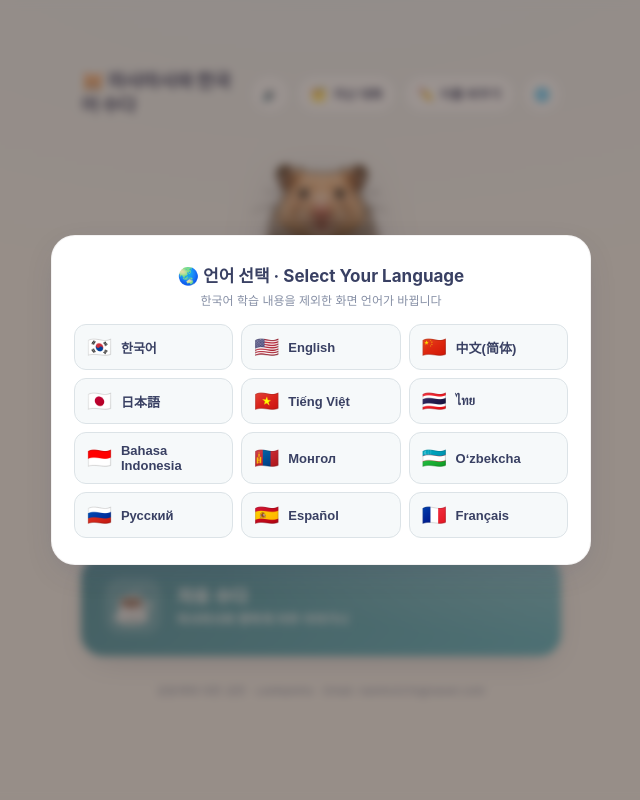
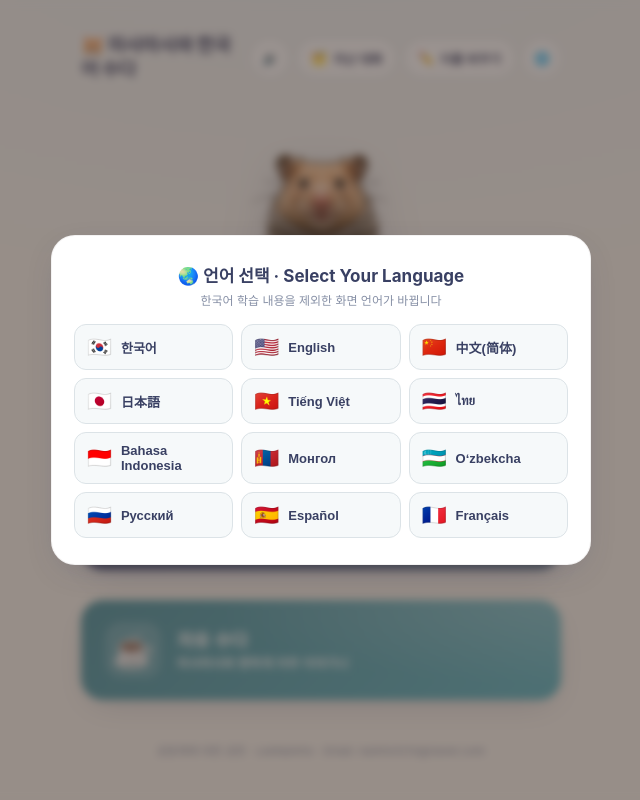
Before and after one commit to aihnamho-hue/LNH_GENAICHATBOT_DIC, a FastAPI app: page / in a window 1280 px wide. Shown: the whole page, without its empty margins (319-959 px from the left). Run offline with FastAPI, Linux system fonts and the light colour scheme.

Commit message:
Add files via upload

```diff
--- a/main.py
+++ b/main.py
@@ -20,7 +20,7 @@ load_dotenv()
 
 # 배포 확인용 버전 — 화면 좌측 상태줄과 서버 로그에 표시됨 (버전 올릴 때 날짜도 갱신!)
 # ※ 변경 이력은 개발일지_CHANGELOG.md에 버전·날짜별로 기록할 것 (박사 논문 개발 기록용)
-APP_VERSION = "v24"
+APP_VERSION = "v25"
 APP_DATE = "2026-07-15"
 
 app = FastAPI()
--- a/templates/index.html
+++ b/templates/index.html
@@ -367,10 +367,10 @@
 
         /* ── 홈 화면 ── */
         body[data-screen="home"] { background: radial-gradient(130% 90% at 50% -10%, #E7EDEF 0%, var(--bg) 55%); }
-        .home-screen { flex-direction: column; align-items: center; justify-content: flex-start;
-            width: 100%; max-width: 480px; min-height: 84vh; gap: 14px; position: relative; text-align: center; }
+        .home-screen { flex-direction: column; align-items: center; justify-content: center;
+            width: 100%; max-width: 480px; min-height: 90vh; gap: 30px; position: relative; text-align: center; padding: 14px 0 26px; }
         /* 상단 헤더: 제목(왼쪽) · 버튼(오른쪽) */
-        .home-header { width: 100%; display: flex; align-items: center; justify-content: space-between; gap: 10px; padding-top: 6px; }
+        .home-header { width: 100%; display: flex; align-items: center; justify-content: space-between; gap: 10px; padding-top: 4px; margin-bottom: 4px; }
         .home-title { font-size: 19px; font-weight: 900; margin: 0; color: var(--ink); letter-spacing: -0.4px; text-align: left; line-height: 1.25; }
         .home-top { display: flex; gap: 8px; align-items: center; flex-shrink: 0; }
         .home-top .home-ico { border: 1.5px solid var(--accent-soft); background: rgba(255,255,255,0.7);
@@ -385,10 +385,11 @@
             .home-top .home-ico span:last-child { display: none; }
         }
         /* 마사마사 히어로 — 크게, 원 없이, 통통 튀며 말풍선 */
-        .home-hero { position: relative; margin-top: 4px; display: flex; flex-direction: column; align-items: center; }
+        .home-hero { position: relative; margin: 10px 0; display: flex; flex-direction: column; align-items: center; }
         .home-ham { width: clamp(190px, 52vw, 250px); display: flex; justify-content: center; }
         .home-ham img { width: 100%; display: block; transform-origin: 50% 92%;
-            animation: breathe 3.4s ease-in-out infinite; filter: drop-shadow(0 14px 22px rgba(57,64,99,0.22)); }
+            animation: breathe 3.4s ease-in-out infinite; filter: drop-shadow(0 14px 22px rgba(57,64,99,0.22));
+            transition: opacity 0.22s ease; }
         .home-ham.bounce img { animation: home-hop 0.9s cubic-bezier(.28,.84,.42,1) 2; }
         @keyframes home-hop { 0%,100% { transform: translateY(0) scale(1); } 30% { transform: translateY(-22px) scale(1.03); } 55% { transform: translateY(0) scale(0.99); } }
         .home-bubble { position: absolute; bottom: calc(100% - 14px); left: 50%; transform: translateX(-50%) translateY(6px) scale(0.9);
@@ -398,7 +399,7 @@
         .home-bubble::after { content: ""; position: absolute; top: 100%; left: 50%; transform: translateX(-50%);
             border: 8px solid transparent; border-top-color: #fff; }
         .home-bubble.show { opacity: 1; transform: translateX(-50%) translateY(0) scale(1); }
-        .home-sub { font-size: 15px; color: var(--muted); margin: 0 0 6px; line-height: 1.5; font-weight: 700; }
+        .home-sub { font-size: 16px; color: var(--muted); margin: 0; line-height: 1.5; font-weight: 700; }
         .home-card { width: 100%; display: flex; align-items: center; gap: 16px; text-align: left;
             border: none; border-radius: 22px; padding: 22px 24px; cursor: pointer; position: relative; overflow: hidden;
             box-shadow: var(--shadow); transition: transform 0.16s cubic-bezier(.2,.8,.3,1), box-shadow 0.2s; color: #fff; }
@@ -842,7 +843,7 @@
     <div class="hv-caption" id="hvCaption"></div>
     <div class="hv-controls" id="hvControls"></div>
 </div>
-<!-- 배경음악(BGM) — 대화 연습 중이 아닐 때만 50% 음량으로 재생 -->
+<!-- 배경음악(BGM) — 대화 연습 중이 아닐 때만 30% 음량으로 재생 -->
 <audio id="bgm" src="/static/bgm.mp3" loop preload="auto"></audio>
 <script>
     // 오디오 컨텍스트 분리: 마이크 캡처(16kHz)와 Gemini 응답 재생(24kHz)을
@@ -855,7 +856,7 @@
     let partialTimer = null, partialBusy = false;
 
     /* ── 지연 진단 (📶 서버왕복 · ⬆ 업로드적체 · ⏱ 응답소요) ── */
-    const APP_VERSION = "v24 (2026-07-15)"; // 버전 올릴 때 날짜도 함께 갱신
+    const APP_VERSION = "v25 (2026-07-15)"; // 버전 올릴 때 날짜도 함께 갱신
     console.log("마사마사 클라이언트 " + APP_VERSION);
     let pingTimer = null, lastRtt = null, lastTurnSec = null, userTextAt = null;
     const netStatEl = document.getElementById("netStat");
@@ -1318,9 +1319,21 @@
     setInterval(homeGreetTick, 8500);
     homeHam.addEventListener("click", homeGreetTick);   // 눌러도 인사
 
+    /* ── 홈의 마사마사 이미지를 랜덤으로 계속 교체 ── */
+    const homeHamImg = homeHam.querySelector("img");
+    const HOME_HAM_IMGS = ["/static/ham_idle.png", "/static/ham_smile.png", "/static/ham_surprised.png", "/static/ham_shy.png"];
+    function homeImgTick() {
+        if (document.body.dataset.screen !== "home" || !homeHamImg) return;
+        const others = HOME_HAM_IMGS.filter(s => !homeHamImg.src.endsWith(s));
+        const next = others[Math.floor(Math.random() * others.length)];
+        homeHamImg.style.opacity = "0";           // 살짝 페이드 후 교체
+        setTimeout(() => { homeHamImg.src = next; homeHamImg.style.opacity = "1"; }, 170);
+    }
+    setInterval(homeImgTick, 2600);
+
     /* ── 배경음악(BGM): 대화 연습 중(isConnected)이 아닐 때만 50% 음량 재생 ── */
     const bgm = document.getElementById("bgm");
-    if (bgm) bgm.volume = 0.5;
+    if (bgm) bgm.volume = 0.3;   // 사용자 볼륨의 30%
     let bgmMuted = localStorage.getItem("bgmMuted") === "1";
     let bgmReady = false;
     function updateBgm() {
```
